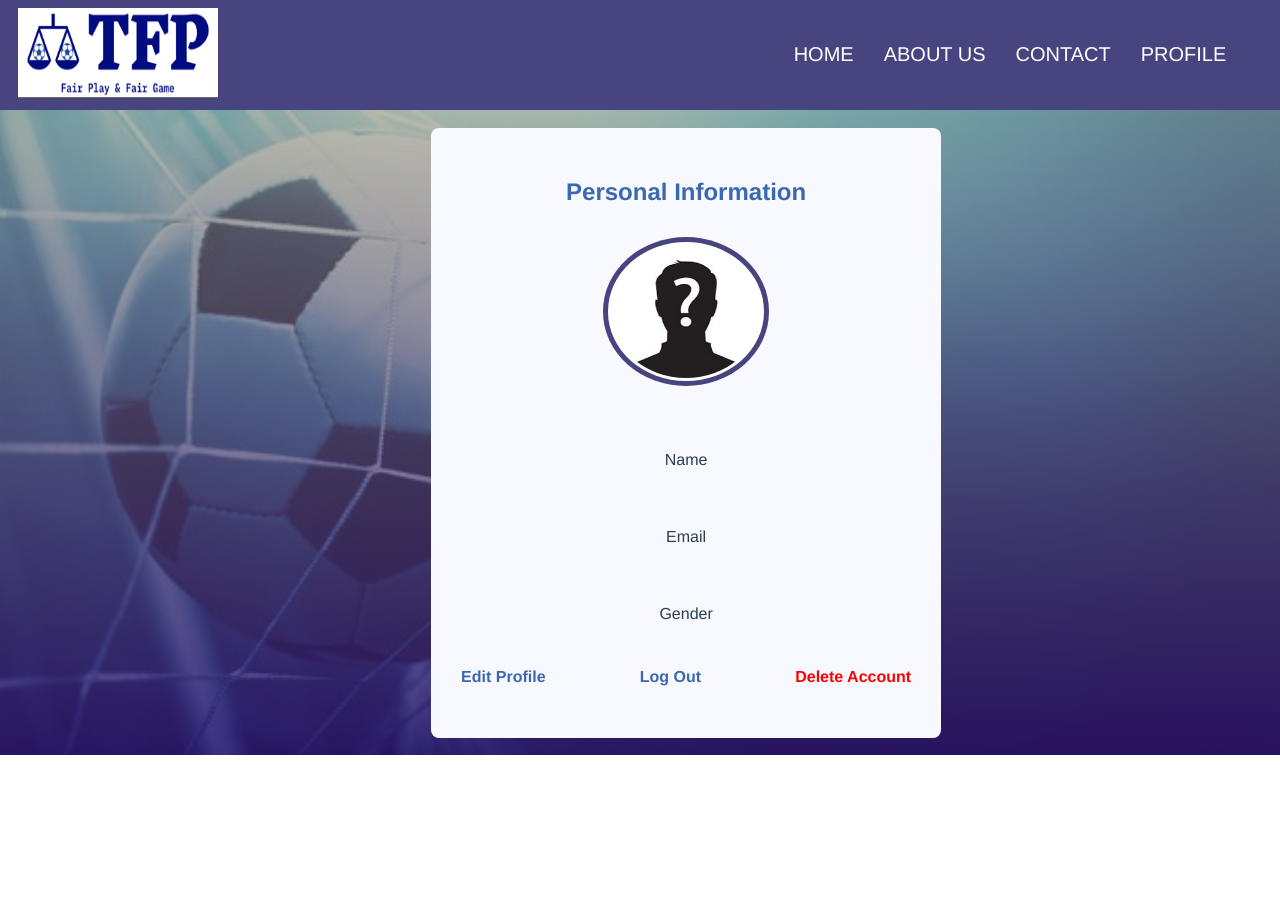
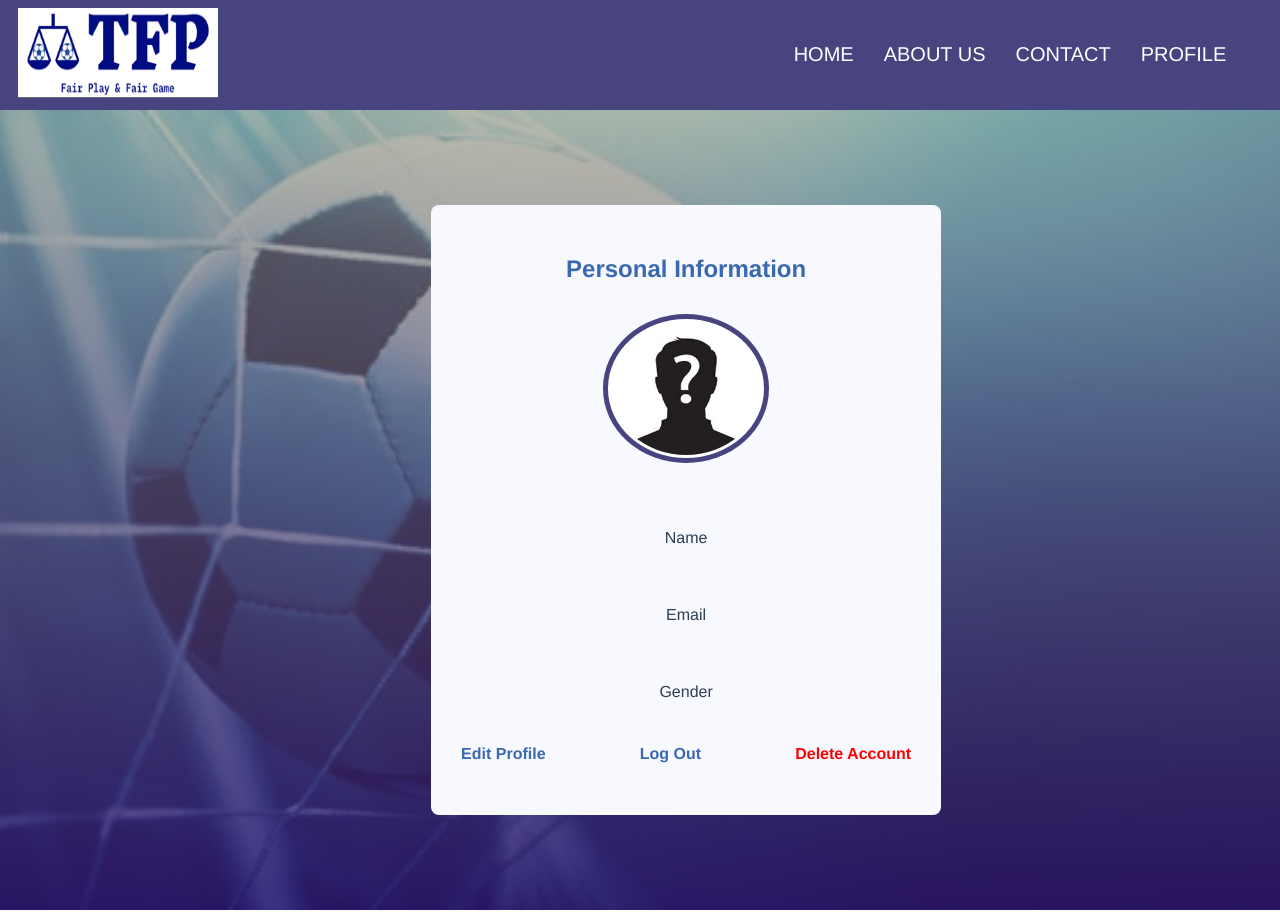
Before and after one commit to SU-CS308-22FA/Team-41-Frontend, a Vue app: page /profilepage in a window 1280 px wide. Before the commit the page ends 800 px from the top, so only its background shows below. Built offline with nearby package versions, Linux system fonts and the light colour scheme; no server answers.

Commit message:
some routing fixes

```diff
--- a/src/components/LoggedNavBar.vue
+++ b/src/components/LoggedNavBar.vue
@@ -6,7 +6,7 @@
         <div class="navlinks">
 
             <ul>
-                <li><router-link class= "navborder" to="/Home">HOME</router-link></li>
+                <li><router-link class= "navborder" to="/">HOME</router-link></li>
                 <li><router-link class= "navborder" to="">ABOUT US</router-link></li>
                 <li><router-link class= "navborder" to="">CONTACT</router-link></li>
                 <li><router-link class= "navborder" to="/ProfilePage">PROFILE</router-link></li>
--- a/src/components/ProfilePage.vue
+++ b/src/components/ProfilePage.vue
@@ -110,11 +110,13 @@ import LoggedNavBar from './LoggedNavBar.vue'
     body{
         margin: 0;
         height: 100%;
+        position: absolute;
+        bottom:0px;
     }
     .container{
         background-image: linear-gradient(to bottom, rgba(145,146,122,0.62),rgba(47, 20, 109, 0.8)),url(../assets/ball.jpg);
         background-size: cover;
-        height:100%;
+        height:100vh;
         margin: 50px -10px 0 -10px;
         text-align: center;
         display: flex;
```
